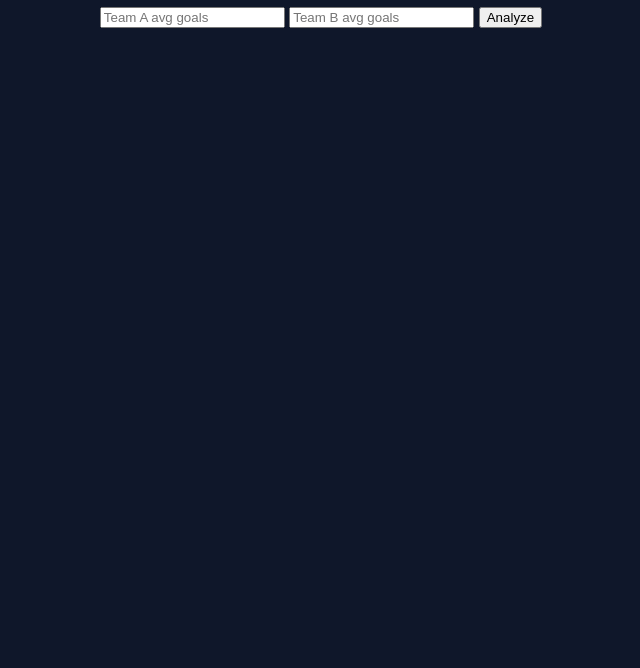
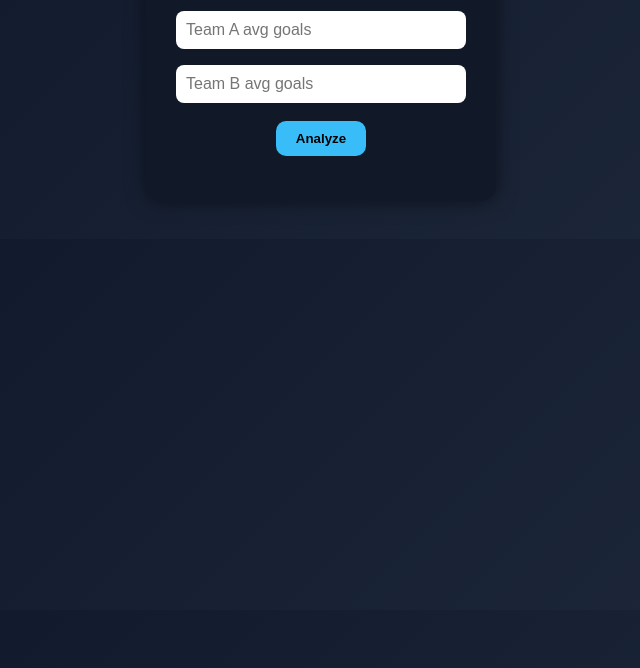
Before and after one commit to vinny22356/Vincent-, a plain HTML site: page index.html in a window 1280 px wide. Shown: the part 132-800 px from the top of the page, without its empty margins (319-959 px from the left). Drawn offline with Linux system fonts and the light colour scheme.

Commit message:
Update style.css

```diff
--- a/style.css
+++ b/style.css
@@ -1,11 +1,60 @@
 body {
+  background: linear-gradient(135deg, #0f172a, #1e293b);
+  color: #fff;
   font-family: Arial, sans-serif;
-  background-color: #0f172a;
-  color: white;
   text-align: center;
-  padding: 50px;
+  padding: 30px;
 }
 
 h1 {
   color: #38bdf8;
+  font-size: 28px;
+  margin-bottom: 20px;
 }
+
+.container {
+  background: #111827;
+  padding: 25px;
+  border-radius: 15px;
+  box-shadow: 0 0 20px rgba(0,0,0,0.5);
+  max-width: 300px;
+  margin: auto;
+}
+
+input {
+  width: 90%;
+  padding: 10px;
+  margin: 8px 0;
+  border-radius: 8px;
+  border: none;
+  outline: none;
+  font-size: 16px;
+}
+
+button {
+  background: #38bdf8;
+  color: #000;
+  padding: 10px 20px;
+  border: none;
+  border-radius: 10px;
+  font-weight: bold;
+  cursor: pointer;
+  margin-top: 10px;
+  transition: 0.3s;
+}
+
+button:hover {
+  background: #0ea5e9;
+}
+
+#result {
+  margin-top: 20px;
+  font-size: 16px;
+}
+
+#result p {
+  background: #1f2937;
+  padding: 10px;
+  border-radius: 8px;
+  margin: 5px 0;
+}
```
